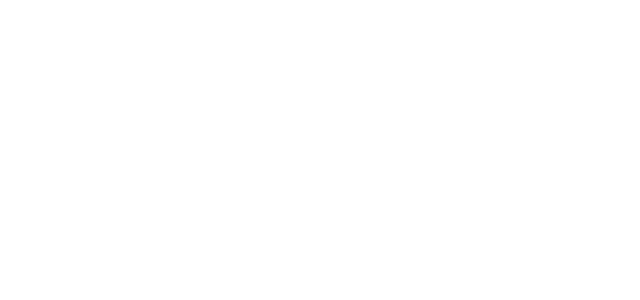
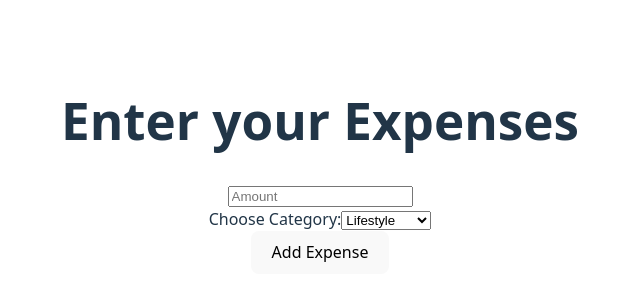
Before and after one commit to botislive/expense-tracker, a React (Vite) app: page / in a window 1280 px wide. Shown: the part 234-534 px from the top of the page, without its empty margins (320-960 px from the left). Built offline with nearby package versions, Linux system fonts and the light colour scheme.

Commit message:
feat: implement expense input and display components with state management

```diff
--- a/src/App.jsx
+++ b/src/App.jsx
@@ -1,9 +1,11 @@
 import './App.css'
+import Input from './components/Input'
 
 function App() {
 
   return (
     <>
+          <Input />
 
     </>
   )
--- a/src/atoms.js
+++ b/src/atoms.js
@@ -0,0 +1,18 @@
+import { atom } from "jotai";
+import {nanoid} from "nanoid";
+
+
+export const expensesAtom =atom([])
+
+export const addnewExpenseAtom = atom(null,(get,set,{amount,category})=>{
+         const newExpense={
+            id:nanoid(),
+            amount,
+            category,
+            pending:true,
+            date:new Date()
+         }
+         const currentExpenses=get(expensesAtom)
+         set(expensesAtom,[newExpense,...currentExpenses])
+
+})
--- /dev/null
+++ b/src/components/Input.jsx
@@ -0,0 +1,52 @@
+import { useState } from "react"
+import { addnewExpenseAtom, expensesAtom } from "../atoms"
+import { useAtom } from "jotai"
+import ShowExpenses from "./ShowExpenses"
+
+function Input() {
+  const [category, setCategory] = useState("lifestyle")
+  const [amount, setAmount] = useState("")
+
+  const [, addNewExpense] = useAtom(addnewExpenseAtom)
+  const [expenses] = useAtom(expensesAtom)
+
+  const handleButton = () => {
+    if (!amount) return
+    addNewExpense({ amount: Number(amount), category })
+    setAmount("")
+  }
+
+  return (
+    <div>
+      <h1>Enter your Expenses</h1>
+
+      <input
+        value={amount}
+        onChange={(e) => setAmount(e.target.value)}
+        placeholder="Amount"
+        type="number"
+      />
+
+      <div className="category-container">
+        <label>Choose Category:</label>
+        <select
+          onChange={(e) => setCategory(e.target.value)}
+          value={category}
+        >
+          <option value="tech">Technology</option>
+          <option value="lifestyle">Lifestyle</option>
+          <option value="finance">Finance</option>
+          <option value="education">Education</option>
+        </select>
+      </div>
+
+      <button onClick={handleButton}>
+        Add Expense
+      </button>
+
+      {expenses.length > 0 && <ShowExpenses />}
+    </div>
+  )
+}
+
+export default Input
--- /dev/null
+++ b/src/components/ShowExpenses.jsx
@@ -0,0 +1,14 @@
+import { useAtom } from "jotai"
+import { expensesAtom } from "../atoms"
+
+function ShowExpenses() {
+
+    const[expenses]=useAtom(expensesAtom)
+    console.log(expenses)
+
+  return (
+    <div>ShowExpenses</div>
+  )
+}
+
+export default ShowExpenses
--- a/src/main.jsx
+++ b/src/main.jsx
@@ -1,7 +1,10 @@
 import { createRoot } from 'react-dom/client'
 import './index.css'
 import App from './App.jsx'
+import { Provider } from 'jotai'
 
 createRoot(document.getElementById('root')).render(
-    <App />
+    <Provider>
+        <App />
+    </Provider>
 )
```
